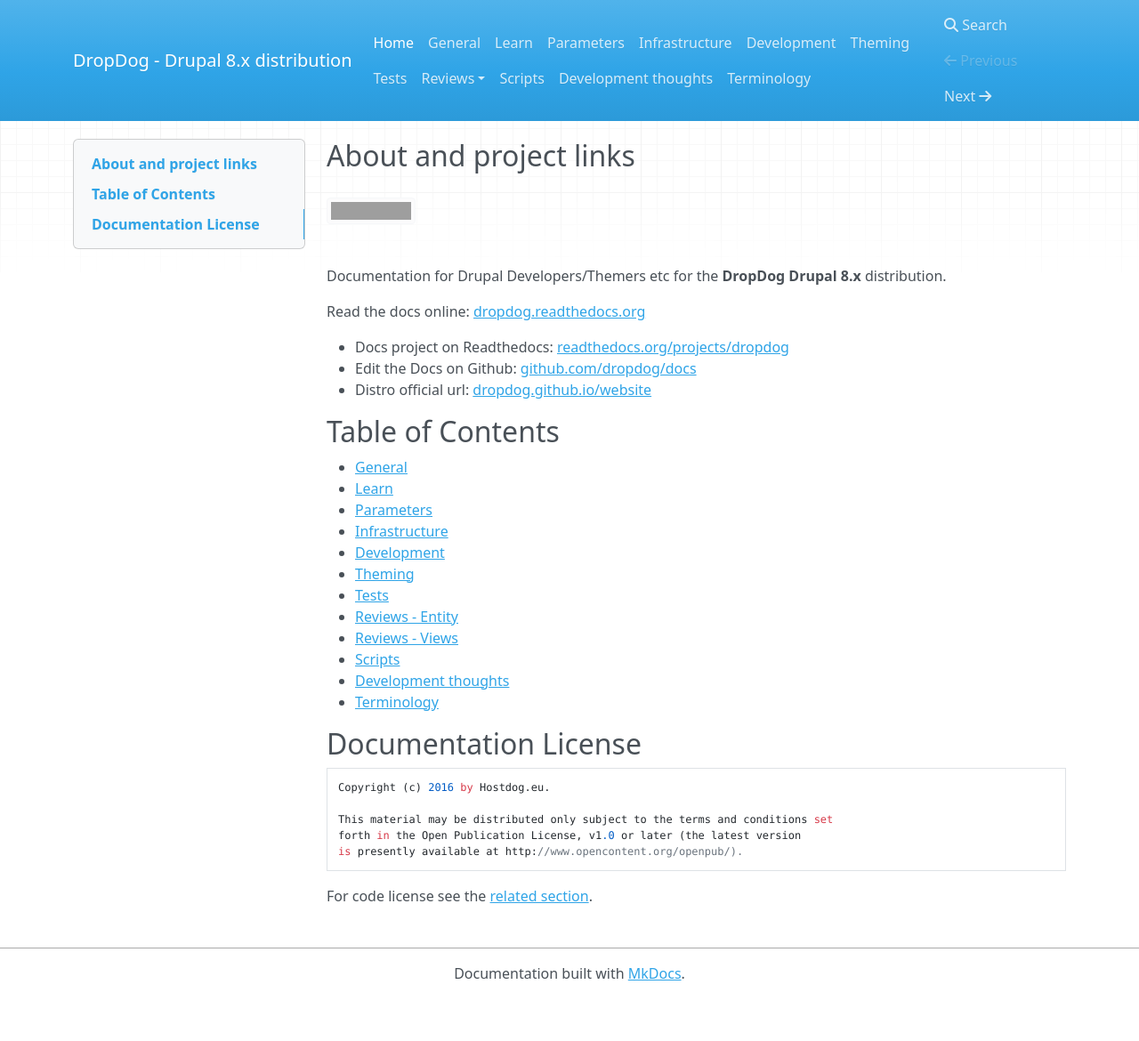
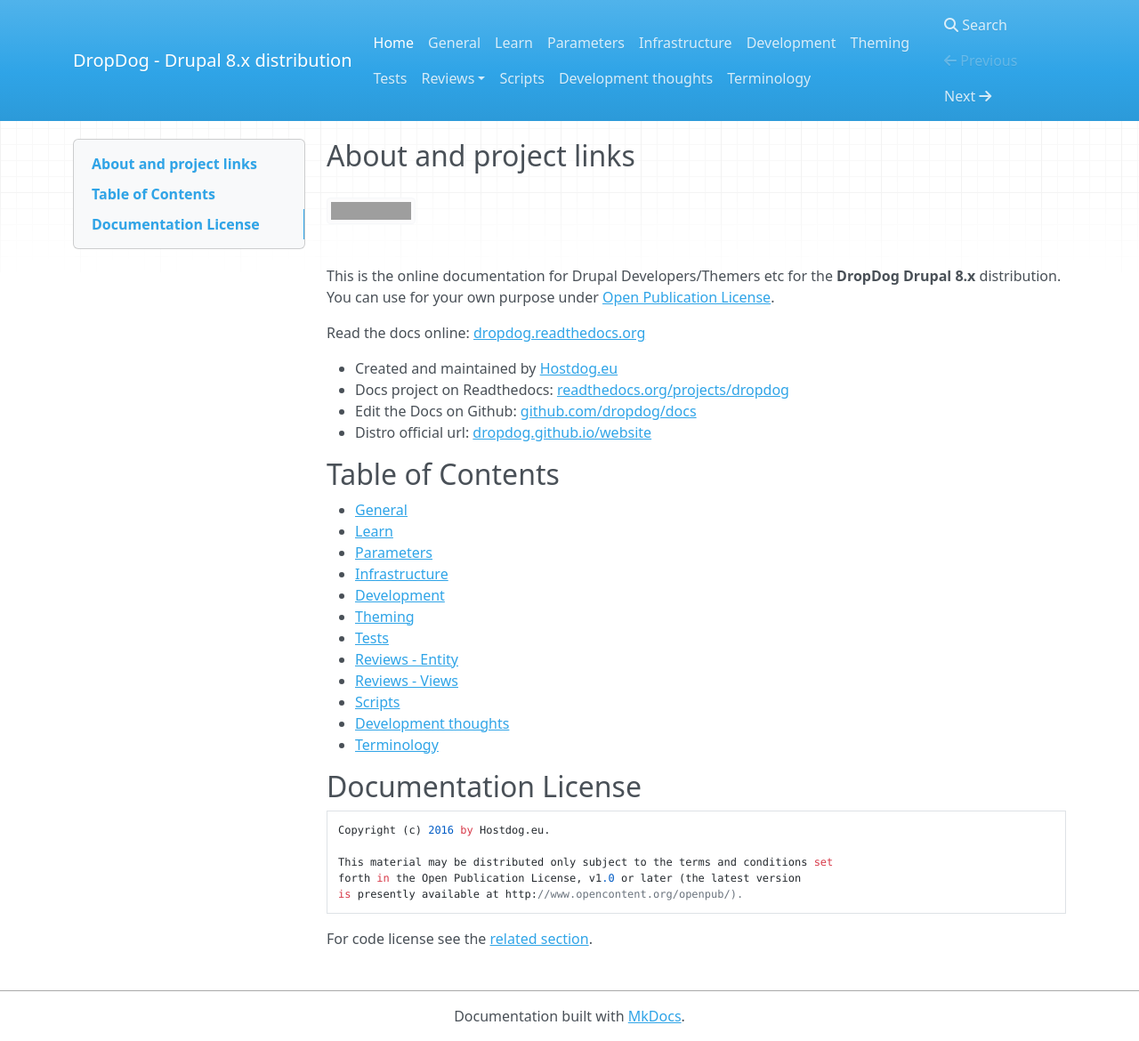
Before and after one commit to dropdog/docs, an MkDocs documentation site: the page built from docs/index.md, in a window 1280 px wide and 1170 px high. Shown: the whole window at 89% size. Built offline with MkDocs 1.6.1, drawn with Linux system fonts in a browser that asks for light colours; nearby versions of some CDN libraries; old or Windows-style settings are respelled for this version of MkDocs; grey boxes are pictures that could not be loaded.

Commit message:
Add company link on top

```diff
--- a/docs/index.md
+++ b/docs/index.md
@@ -2,10 +2,12 @@
 
 [![Documentation Status](https://readthedocs.org/projects/dropdog/badge/?version=master)](http://dropdog.readthedocs.org/?badge=master)
 
-Documentation for Drupal Developers/Themers etc for the **DropDog Drupal 8.x** distribution.
+This is the online documentation for Drupal Developers/Themers etc for the **DropDog Drupal 8.x** distribution.
+You can use for your own purpose under [Open Publication License](https://github.com/dropdog/docs/blob/master/LICENSE).
 
 Read the docs online: [dropdog.readthedocs.org](http://dropdog.readthedocs.org/)
 
+- Created and maintained by [Hostdog.eu](https://www.hostdog.eu "Web hosting company")
 - Docs project on Readthedocs: [readthedocs.org/projects/dropdog](https://readthedocs.org/projects/dropdog/)
 - Edit the Docs on Github: [github.com/dropdog/docs](https://github.com/dropdog/docs)
 - Distro official url: [dropdog.github.io/website](http://dropdog.github.io/website/)
```
